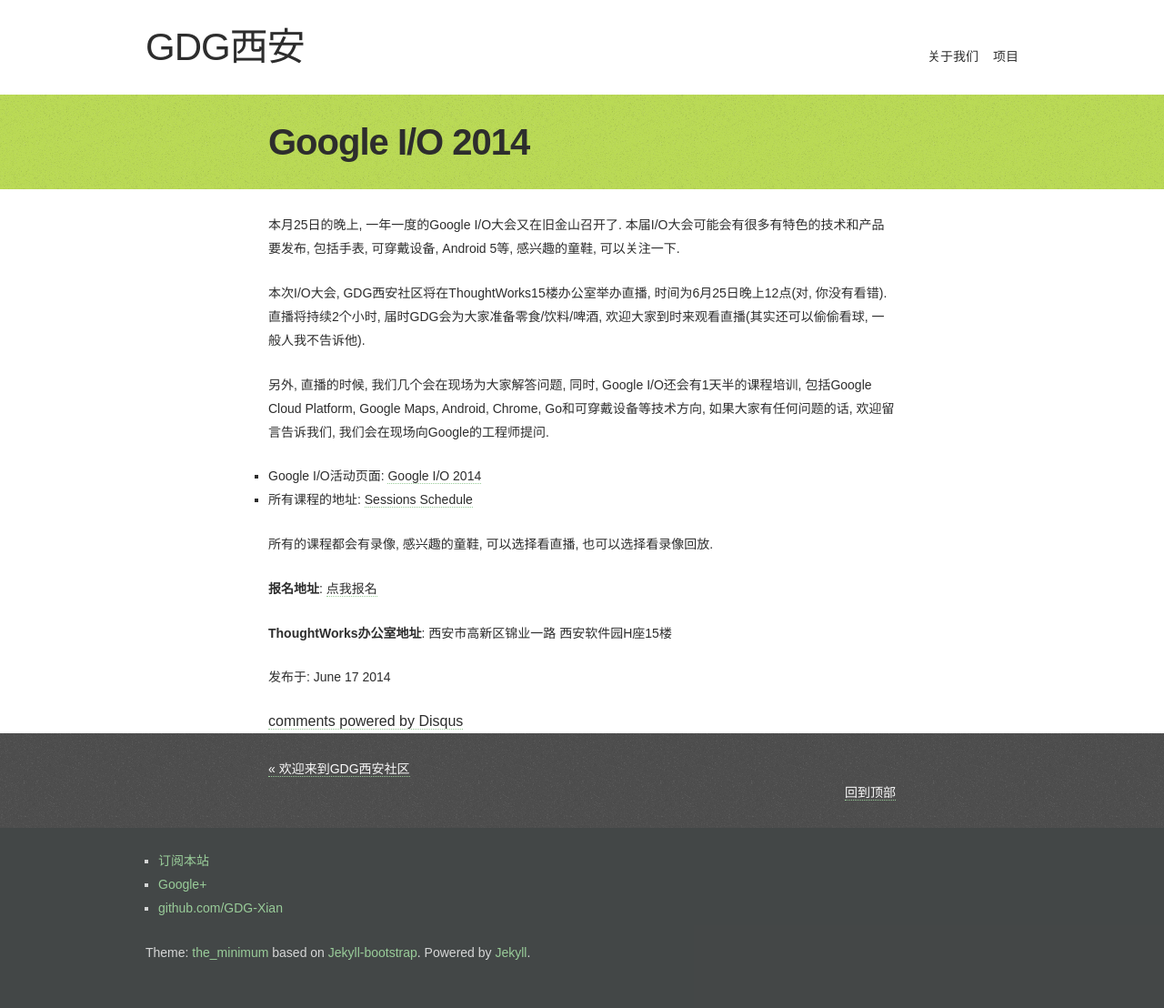
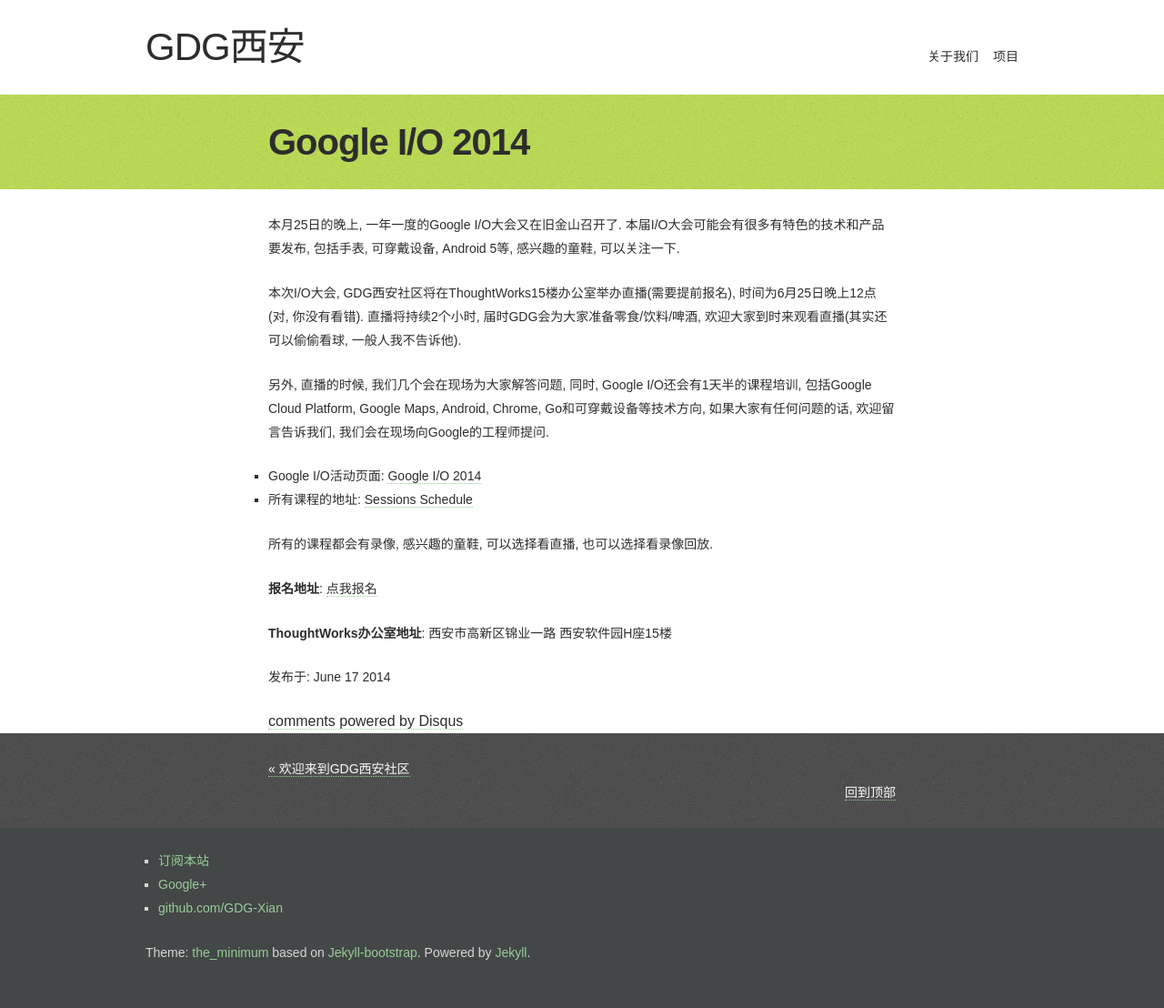
Before and after one commit to yitong-ovo/GDG-Xian.github.io, a Jekyll site: the page built from _posts/2014-06-17-google-io-2014.md, in a window 1280 px wide. Shown: the whole page at 91% size. Built offline with Jekyll 4.4.1, drawn with Linux system fonts in a browser that asks for light colours; comment, search, counter and statistics services are not loaded.

Commit message:
修改google i/o文章

```diff
--- a/_posts/2014-06-17-google-io-2014.md
+++ b/_posts/2014-06-17-google-io-2014.md
@@ -5,7 +5,7 @@
 
 本月25日的晚上, 一年一度的Google I/O大会又在旧金山召开了. 本届I/O大会可能会有很多有特色的技术和产品要发布, 包括手表, 可穿戴设备, Android 5等, 感兴趣的童鞋, 可以关注一下.
 
-本次I/O大会, GDG西安社区将在ThoughtWorks15楼办公室举办直播, 时间为6月25日晚上12点(对, 你没有看错). 直播将持续2个小时, 届时GDG会为大家准备零食/饮料/啤酒, 欢迎大家到时来观看直播(其实还可以偷偷看球, 一般人我不告诉他).
+本次I/O大会, GDG西安社区将在ThoughtWorks15楼办公室举办直播(需要提前报名), 时间为6月25日晚上12点(对, 你没有看错). 直播将持续2个小时, 届时GDG会为大家准备零食/饮料/啤酒, 欢迎大家到时来观看直播(其实还可以偷偷看球, 一般人我不告诉他).
 
 另外, 直播的时候, 我们几个会在现场为大家解答问题, 同时, Google I/O还会有1天半的课程培训, 包括Google Cloud Platform, Google Maps, Android, Chrome, Go和可穿戴设备等技术方向, 如果大家有任何问题的话, 欢迎留言告诉我们, 我们会在现场向Google的工程师提问.
 
```
